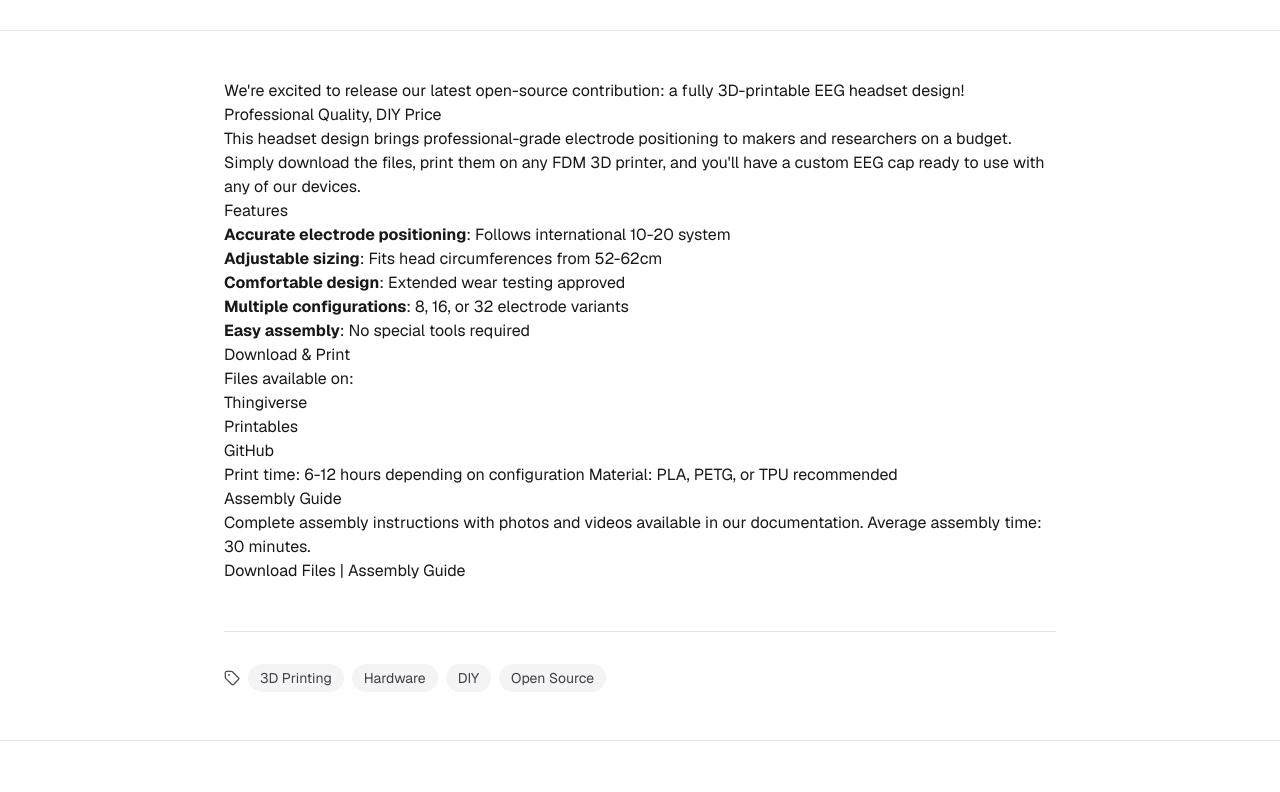
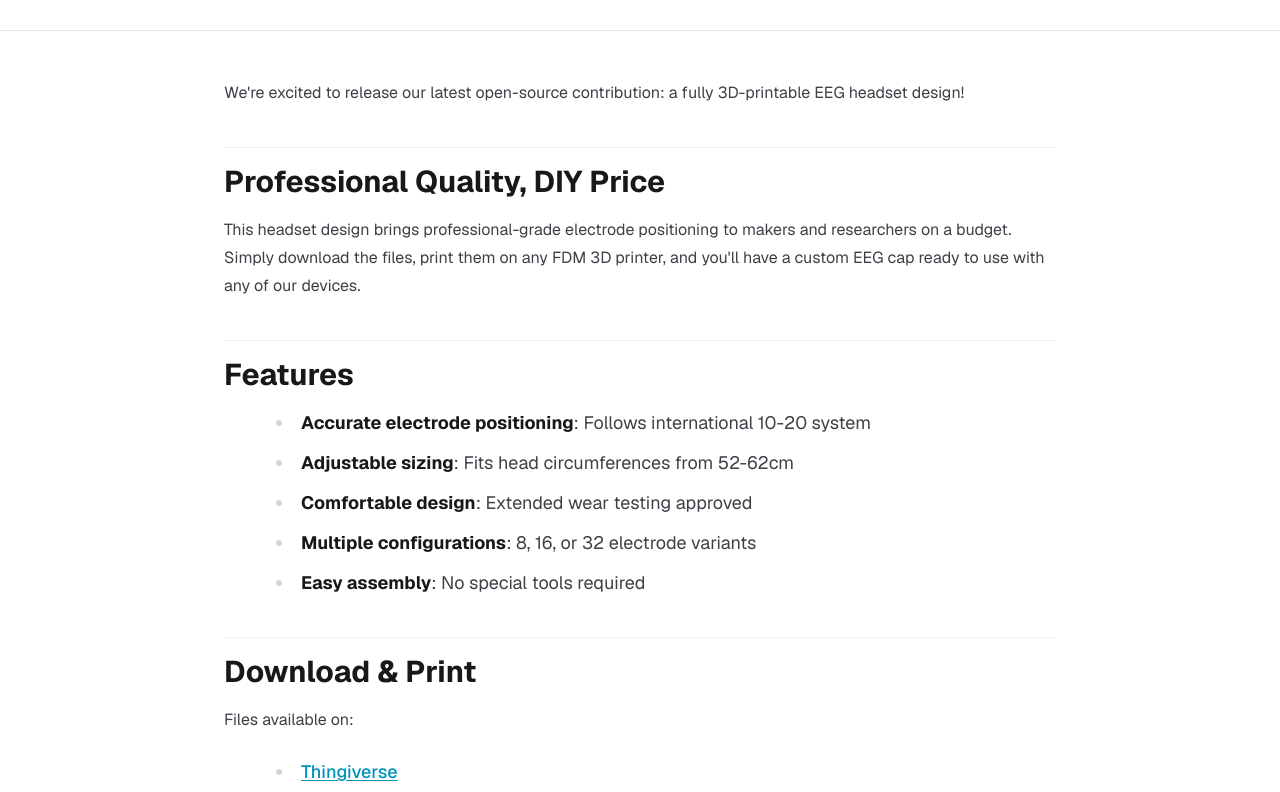
Before and after one commit to pieeg-club/PiEEG-com, a Next.js app: page /news/3d-printable-headset in a window 1280 px wide. Shown: the part 868-1660 px from the top of the page. Built offline with nearby package versions, Linux system fonts and the light colour scheme.

Commit message:
update news content styling

```diff
--- a/package.json
+++ b/package.json
@@ -9,6 +9,7 @@
     "lint": "eslint"
   },
   "dependencies": {
+    "@tailwindcss/typography": "^0.5.19",
     "gray-matter": "^4.0.3",
     "lucide-react": "^1.14.0",
     "next": "16.2.4",
--- a/src/app/globals.css
+++ b/src/app/globals.css
@@ -1,4 +1,5 @@
 @import "tailwindcss";
+@plugin "@tailwindcss/typography";
 
 /* Class-based dark mode — works with next-themes attribute="class" */
 @custom-variant dark (&:where(.dark, .dark *));
@@ -46,6 +47,53 @@ body {
     rgba(45, 212, 191, 0.04) 10px,
     rgba(45, 212, 191, 0.04) 11px
   );
+}
+
+/* ── Article Content Enhancements ──────────────────────────── */
+.article-content h2 {
+  margin-top: 2.5rem;
+  padding-top: 1rem;
+  border-top: 1px solid rgba(20, 184, 166, 0.1);
+}
+
+.article-content h3 {
+  margin-top: 2rem;
+}
+
+.article-content ul ul,
+.article-content ul ol,
+.article-content ol ul,
+.article-content ol ol {
+  margin-top: 0.5rem;
+  margin-bottom: 0.5rem;
+}
+
+.article-content img {
+  box-shadow: 0 10px 40px rgba(0, 0, 0, 0.1);
+}
+
+.dark .article-content img {
+  box-shadow: 0 10px 40px rgba(0, 0, 0, 0.3);
+}
+
+.article-content a:hover {
+  text-decoration-color: rgba(20, 184, 166, 0.4);
+}
+
+.article-content code {
+  white-space: pre-wrap;
+  word-break: break-word;
+}
+
+.article-content pre code {
+  white-space: pre;
+}
+
+.article-content table {
+  border-collapse: separate;
+  border-spacing: 0;
+  border-radius: 0.5rem;
+  overflow: hidden;
 }
 
 /* ── Clipped corners ───────────────────────────────────────── */
--- a/src/app/news/[slug]/page.tsx
+++ b/src/app/news/[slug]/page.tsx
@@ -4,7 +4,7 @@ import Image from 'next/image';
 import Link from 'next/link';
 import { Calendar, ArrowLeft, Tag, Share2 } from 'lucide-react';
 import { getAllNews, getNewsBySlug } from '@/lib/news';
-import ReactMarkdown from 'react-markdown';
+import ArticleContent from '@/components/ArticleContent';
 
 export async function generateStaticParams() {
   const news = getAllNews();
@@ -109,9 +109,7 @@ export default async function NewsArticlePage({ params }: { params: Promise<{ sl
       {/* Article Content */}
       <section className="py-12">
         <div className="max-w-4xl mx-auto px-4 sm:px-6 lg:px-8">
-          <div className="prose prose-lg dark:prose-invert prose-headings:font-bold prose-a:text-cyan-600 dark:prose-a:text-cyan-400 prose-img:rounded-lg max-w-none">
-            <ReactMarkdown>{article.content}</ReactMarkdown>
-          </div>
+          <ArticleContent content={article.content} />
 
           {/* Tags */}
           {article.tags && article.tags.length > 0 && (
--- /dev/null
+++ b/src/components/ArticleContent.tsx
@@ -0,0 +1,134 @@
+'use client';
+
+import ReactMarkdown from 'react-markdown';
+import { Components } from 'react-markdown';
+
+interface ArticleContentProps {
+  content: string;
+}
+
+export default function ArticleContent({ content }: ArticleContentProps) {
+  const components: Components = {
+    h1: ({ children }) => (
+      <h1 className="text-4xl font-bold mb-6 mt-8 text-zinc-900 dark:text-zinc-100">
+        {children}
+      </h1>
+    ),
+    h2: ({ children }) => (
+      <h2 className="text-3xl font-bold mb-4 mt-8 text-zinc-900 dark:text-zinc-100">
+        {children}
+      </h2>
+    ),
+    h3: ({ children }) => (
+      <h3 className="text-2xl font-bold mb-3 mt-6 text-zinc-900 dark:text-zinc-100">
+        {children}
+      </h3>
+    ),
+    h4: ({ children }) => (
+      <h4 className="text-xl font-bold mb-2 mt-4 text-zinc-900 dark:text-zinc-100">
+        {children}
+      </h4>
+    ),
+    p: ({ children }) => (
+      <p className="mb-4 text-base leading-7 text-zinc-700 dark:text-zinc-300">
+        {children}
+      </p>
+    ),
+    ul: ({ children }) => (
+      <ul className="list-disc list-inside mb-4 space-y-2 text-zinc-700 dark:text-zinc-300">
+        {children}
+      </ul>
+    ),
+    ol: ({ children }) => (
+      <ol className="list-decimal list-inside mb-4 space-y-2 text-zinc-700 dark:text-zinc-300">
+        {children}
+      </ol>
+    ),
+    li: ({ children }) => (
+      <li className="ml-4 leading-7">{children}</li>
+    ),
+    a: ({ href, children }) => (
+      <a
+        href={href}
+        className="text-cyan-600 dark:text-cyan-400 hover:text-cyan-700 dark:hover:text-cyan-300 underline underline-offset-2 font-medium transition-colors"
+        target={href?.startsWith('http') ? '_blank' : undefined}
+        rel={href?.startsWith('http') ? 'noopener noreferrer' : undefined}
+      >
+        {children}
+      </a>
+    ),
+    blockquote: ({ children }) => (
+      <blockquote className="border-l-4 border-cyan-500 pl-4 py-2 mb-4 italic text-zinc-600 dark:text-zinc-400 bg-zinc-50 dark:bg-zinc-900">
+        {children}
+      </blockquote>
+    ),
+    code: ({ className, children }) => {
+      const isInline = !className;
+      if (isInline) {
+        return (
+          <code className="px-1.5 py-0.5 rounded bg-zinc-100 dark:bg-zinc-800 text-cyan-600 dark:text-cyan-400 text-sm font-mono">
+            {children}
+          </code>
+        );
+      }
+      return (
+        <code className="block p-4 rounded-lg bg-zinc-100 dark:bg-zinc-900 text-zinc-800 dark:text-zinc-200 text-sm font-mono overflow-x-auto mb-4">
+          {children}
+        </code>
+      );
+    },
+    pre: ({ children }) => (
+      <pre className="mb-4 overflow-x-auto">{children}</pre>
+    ),
+    img: ({ src, alt }) => (
+      <img
+        src={src}
+        alt={alt || ''}
+        className="rounded-lg my-6 w-full shadow-lg"
+      />
+    ),
+    hr: () => (
+      <hr className="my-8 border-t border-zinc-200 dark:border-zinc-800" />
+    ),
+    table: ({ children }) => (
+      <div className="overflow-x-auto mb-6">
+        <table className="min-w-full divide-y divide-zinc-200 dark:divide-zinc-800">
+          {children}
+        </table>
+      </div>
+    ),
+    thead: ({ children }) => (
+      <thead className="bg-zinc-50 dark:bg-zinc-900">{children}</thead>
+    ),
+    tbody: ({ children }) => (
+      <tbody className="divide-y divide-zinc-200 dark:divide-zinc-800 bg-white dark:bg-zinc-950">
+        {children}
+      </tbody>
+    ),
+    tr: ({ children }) => <tr>{children}</tr>,
+    th: ({ children }) => (
+      <th className="px-4 py-3 text-left text-xs font-semibold text-zinc-900 dark:text-zinc-100 uppercase tracking-wider">
+        {children}
+      </th>
+    ),
+    td: ({ children }) => (
+      <td className="px-4 py-3 text-sm text-zinc-700 dark:text-zinc-300">
+        {children}
+      </td>
+    ),
+    strong: ({ children }) => (
+      <strong className="font-bold text-zinc-900 dark:text-zinc-100">
+        {children}
+      </strong>
+    ),
+    em: ({ children }) => (
+      <em className="italic text-zinc-700 dark:text-zinc-300">{children}</em>
+    ),
+  };
+
+  return (
+    <div className="prose prose-lg dark:prose-invert max-w-none article-content">
+      <ReactMarkdown components={components}>{content}</ReactMarkdown>
+    </div>
+  );
+}
```
Also changed, not shown: 1 other file (tests, documents, lock files or other folders).
